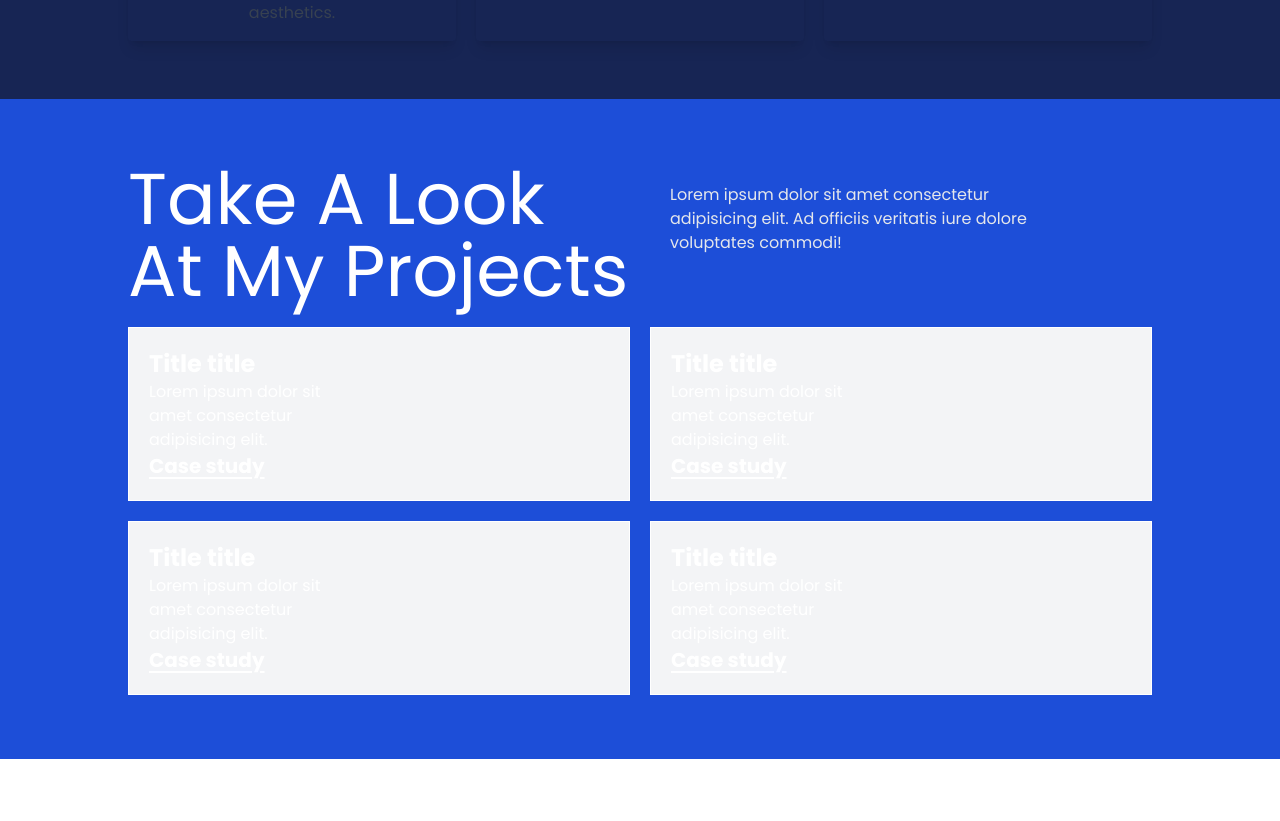
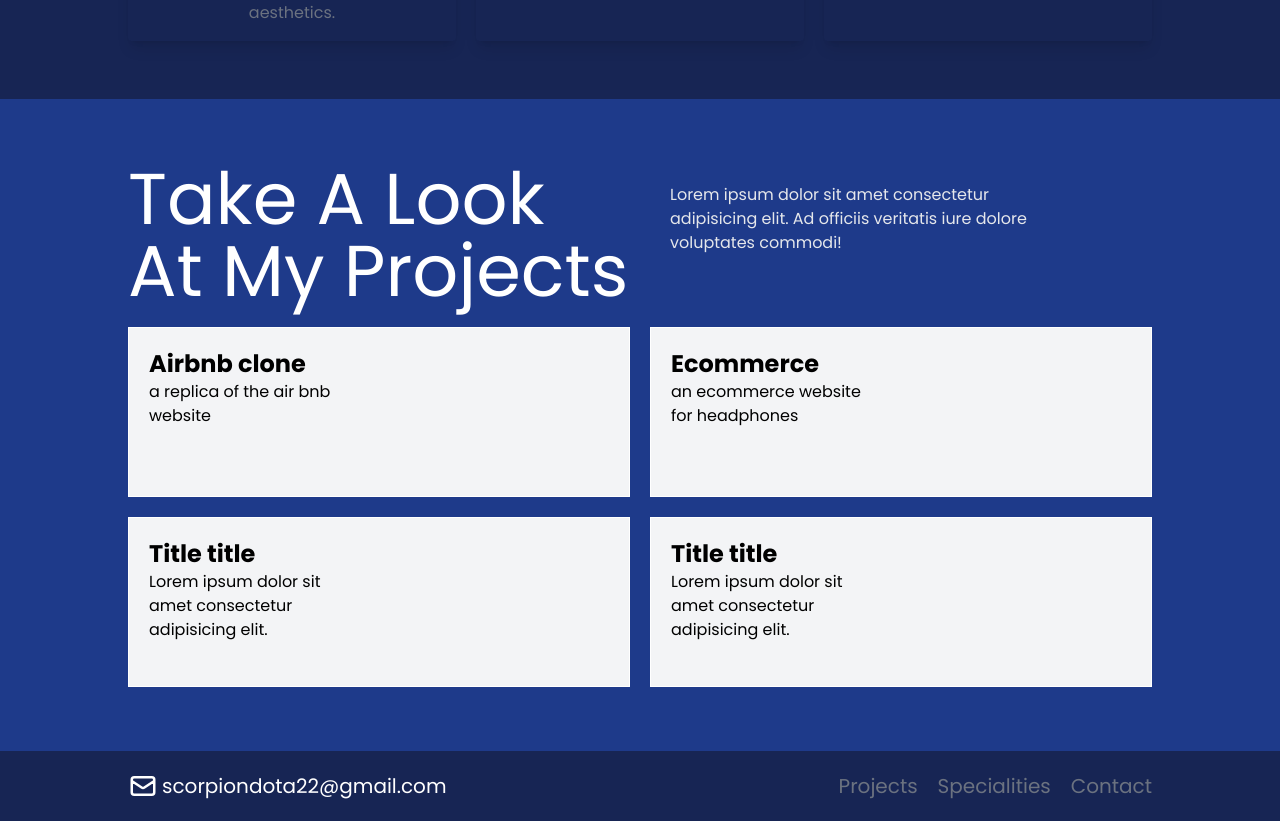
Before and after one commit to Elul-Asfaha/portfolio, a React (Vite) app: page / in a window 1280 px wide. Shown: the part 1283-2104 px from the top of the page. Before the commit the page ends 2042 px from the top, so only its background shows below. Built offline with nearby package versions, Linux system fonts and the light colour scheme.

Commit message:
Add files via upload

```diff
--- a/src/App.jsx
+++ b/src/App.jsx
@@ -4,6 +4,7 @@ import Projects from "./pages/Projects";
 import Specialities from "./pages/Specialities";
 import MobileMenu from "./components/MobileMenu";
 import { BrowserRouter, Route, Routes } from "react-router-dom";
+import Nav from "./components/Nav";
 
 function App() {
     const [nightmode, setNightMode] = useState(false);
@@ -39,6 +40,9 @@ function App() {
                         menuToggler={handleMenuToggle}
                     />
                 )}
+                <div className='px-[10%] py-5'>
+                    <Nav />
+                </div>
             </div>
         </BrowserRouter>
     );
--- a/src/pages/Home.jsx
+++ b/src/pages/Home.jsx
@@ -2,6 +2,7 @@ import Nav from "../components/Nav";
 import { BsInstagram, BsGithub } from "react-icons/bs";
 import { AiOutlineLinkedin } from "react-icons/ai";
 import { BsToggleOff, BsToggleOn } from "react-icons/bs";
+import { HashLink as Link } from "react-router-hash-link";
 
 const Home = ({ menuToggler, nightModeToggler, nightmode }) => {
     return (
@@ -22,7 +23,7 @@ const Home = ({ menuToggler, nightModeToggler, nightmode }) => {
                     <svg
                         viewBox='0 0 1000 1000'
                         xmlns='http://www.w3.org/2000/svg'
-                        className='hover:rotate-180 hover:ease-in-out duration-100 md:hover:scale-125 duration-1000'
+                        className='hover:rotate-180 hover:ease-in-out md:hover:scale-125 duration-1000'
                     >
                         <defs>
                             <clipPath id='a'>
@@ -54,9 +55,12 @@ const Home = ({ menuToggler, nightModeToggler, nightmode }) => {
                         <button className='bg-purple-700 text-white rounded-sm py-2 px-4'>
                             book a call
                         </button>
-                        <p className='underline font-bold py-2 px-4 hover:ring-2 hover:ring-purple-700'>
+                        <Link
+                            to='#Projects'
+                            className='underline font-bold py-2 px-4 hover:ring-2 hover:ring-purple-700'
+                        >
                             my works
-                        </p>
+                        </Link>
                     </div>
                     <div className='flex gap-5 items-center normal-case font-bold'>
                         <span className='text-gray-500'>Follow me on:</span>
--- a/src/pages/Projects.jsx
+++ b/src/pages/Projects.jsx
@@ -1,7 +1,7 @@
 const Projects = () => {
     return (
         <div
-            className='px-[10%] py-[5%] min-h-[80vh] bg-blue-700'
+            className='px-[10%] py-[5%] min-h-[80vh] bg-blue-900 text-black'
             id='Projects'
         >
             <div className='flex flex-col md:grid md:grid-cols-2 gap-5 w-full pb-5'>
@@ -14,6 +14,30 @@ const Projects = () => {
                 </p>
             </div>
             <div className='flex flex-col md:grid md:grid-cols-2 gap-5'>
+                <a
+                    href='https://startling-druid-b14713.netlify.app/'
+                    className='min-h-[170px] border border-white grid grid-cols-2 bg-gray-100'
+                >
+                    <div className='p-5'>
+                        <p className='text-2xl font-bold '>Airbnb clone</p>
+                        <p>a replica of the air bnb website</p>
+                    </div>
+                    <div className='flex'>
+                        <img src='' className='cover' />
+                    </div>
+                </a>
+                <a
+                    href='https://amazing-pithivier-487a83.netlify.app/'
+                    className='min-h-[170px] border border-white grid grid-cols-2 bg-gray-100'
+                >
+                    <div className='p-5'>
+                        <p className='text-2xl font-bold '>Ecommerce</p>
+                        <p>an ecommerce website for headphones</p>
+                    </div>
+                    <div className='flex'>
+                        <img src='' className='cover' />
+                    </div>
+                </a>
                 <div className='min-h-[170px] border border-white grid grid-cols-2 bg-gray-100'>
                     <div className='p-5'>
                         <p className='text-2xl font-bold '>Title title</p>
@@ -21,11 +45,10 @@ const Projects = () => {
                             Lorem ipsum dolor sit amet consectetur adipisicing
                             elit.
                         </p>
-                        <a className='font-bold text-xl underline underline-offset-4'>
-                            Case study
-                        </a>
                     </div>
-                    <div></div>
+                    <div className='flex'>
+                        <img src='' className='cover' />
+                    </div>
                 </div>
                 <div className='min-h-[170px] border border-white grid grid-cols-2 bg-gray-100'>
                     <div className='p-5'>
@@ -34,37 +57,10 @@ const Projects = () => {
                             Lorem ipsum dolor sit amet consectetur adipisicing
                             elit.
                         </p>
-                        <a className='font-bold text-xl underline underline-offset-4'>
-                            Case study
-                        </a>
                     </div>
-                    <div></div>
-                </div>
-                <div className='min-h-[170px] border border-white grid grid-cols-2 bg-gray-100'>
-                    <div className='p-5'>
-                        <p className='text-2xl font-bold '>Title title</p>
-                        <p>
-                            Lorem ipsum dolor sit amet consectetur adipisicing
-                            elit.
-                        </p>
-                        <a className='font-bold text-xl underline underline-offset-4'>
-                            Case study
-                        </a>
+                    <div className='flex'>
+                        <img src='' className='cover' />
                     </div>
-                    <div></div>
-                </div>
-                <div className='min-h-[170px] border border-white grid grid-cols-2 bg-gray-100'>
-                    <div className='p-5'>
-                        <p className='text-2xl font-bold '>Title title</p>
-                        <p>
-                            Lorem ipsum dolor sit amet consectetur adipisicing
-                            elit.
-                        </p>
-                        <a className='font-bold text-xl underline underline-offset-4'>
-                            Case study
-                        </a>
-                    </div>
-                    <div></div>
                 </div>
             </div>
         </div>
--- a/src/pages/Specialities.jsx
+++ b/src/pages/Specialities.jsx
@@ -22,7 +22,7 @@ const Specialities = () => {
                         <p className='font-bold mb-2 text-3xl'>
                             product design
                         </p>
-                        <p className='text-gray-700 text-base'>
+                        <p className='text-gray-500 text-base'>
                             is the foundation of any successful product. From
                             conceptualization to prototyping and final
                             production, I approach product design with a focus
@@ -36,7 +36,7 @@ const Specialities = () => {
                             <MdDesignServices className='text-4xl text-purple-700 hover:animate-bounce' />
                         </div>
                         <p className='font-bold mb-2 text-3xl'>ui/ux design</p>
-                        <p className='text-gray-700 text-base'>
+                        <p className='text-gray-500 text-base'>
                             npm rwith a strong focus on UI/UX design to provide
                             visitors with an engaging and user-friendly
                             experience. With an intuitive interface and easy
@@ -52,7 +52,7 @@ const Specialities = () => {
                         <p className='font-bold mb-2 text-3xl'>
                             interactive design
                         </p>
-                        <p className='text-gray-700 text-base'>
+                        <p className='text-gray-500 text-base'>
                             interactive design plays a crucial role in engaging
                             visitors and creating a memorable user experience.
                         </p>
```
